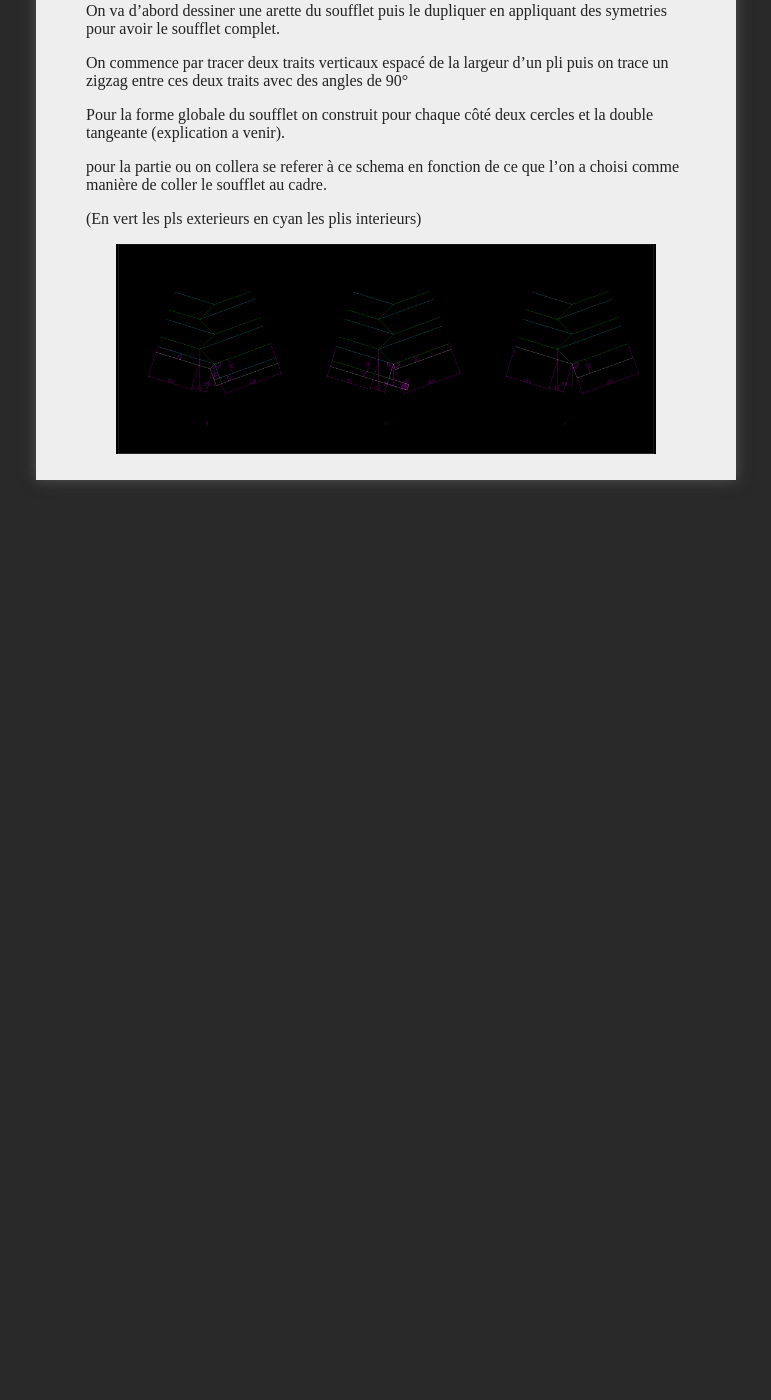
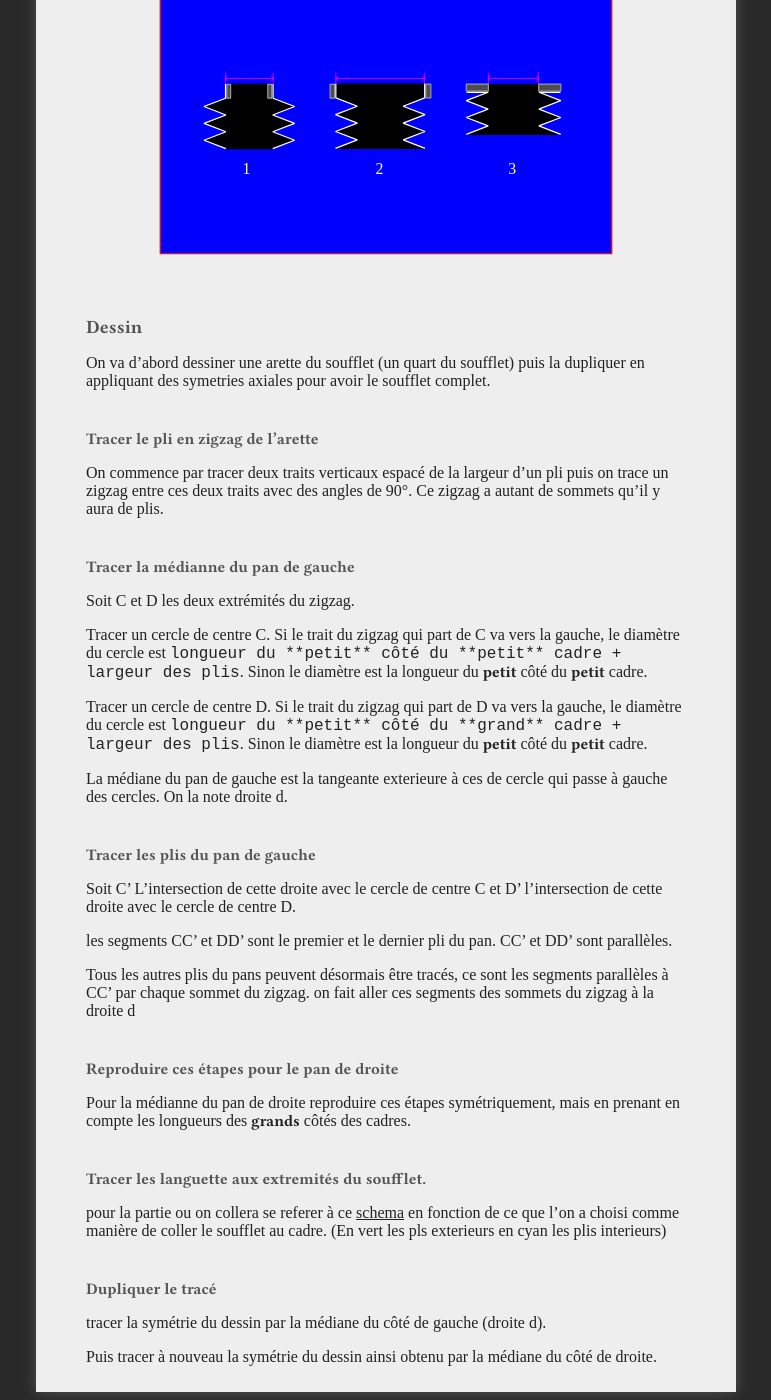
Before and after one commit to virginienokill/camera-obscura, a Jekyll site: the page built from contenu/soufflets.md, in a window 1280 px wide and 1400 px high, scrolled down 1166 px. Shown: the whole window, without its empty margins (254-1025 px from the left). Built offline with Jekyll 4.4.1, drawn with Linux system fonts in a browser that asks for light colours; nearby versions of some CDN libraries; some web fonts are replaced; our own code applies the rules of GitHub Pages for plain Markdown files; a script that is not in the unit is left out; the repository's description, which GitHub fills in, is left out; before the commit the page ends 1654 px from its top, so only the background shows below that; some of the changed text lies outside the part shown.

Commit message:
Update soufflets.md

```diff
--- a/contenu/soufflets.md
+++ b/contenu/soufflets.md
@@ -1,11 +1,23 @@
-# Dessiner un soufflet
+# Les soufflets
 
-On construit des soufflets coniques et rectangulaires
+Pour effectuer la mise au point et lorsque l'on change de focale, il faut changer la distance entre l'écran et l'optique.
+Or, quelque soit la position de l'optique par rapport à l'écran, il faut que la chambre reste hermetique à la lumière.
 
+Pour concilier étancheité du dispositif et possibilité varier la position relative des deux parties,
+la solution traditionnellement utilisée pour les chambres noires photographiques (mais aussi pour les accordéons et les autobus articulés) est celle du soufflet.
 
-## Préparation
+Bien que le choix du soufflet vienne apporter une solution très satisfaisante au problème décrit ci-dessus, il apporte aussi son lot de problèmes :
+- Le patron d'un soufflet est difficile à dessiner.
+- Le choix des materiaux est délicat (robustesse, souplesse, étanchéité, couleur)
+- La construction d'un soufflet est chronophage.
 
-Valeur à fixer avant de commencer :
+## Dessiner un soufflet
+
+On s'interesse ici à la construction de soufflets "coniques" et "rectangulaires".
+
+### Préparation
+
+Choix à faire avant de commencer :
 
 - taille du grand cadre
 - taille du petit cadre (côté objectif)
@@ -17,7 +29,7 @@
 
 Le nombre de pli determinera la longueur du soufflet minimum et maximum.
 
-Dans le cas d'un soufflet très peu conique la longeur du soufflet ouvert au max sera environ `nombre de plis × largeur des plus × 1/2`
+Dans le cas d'un soufflet très peu conique la longeur du soufflet ouvert au max sera environ `nombre de plis × largeur des plis × 1/2`
 
 La longeur du soufflet fermé au max sera environ `nombre de plis × épaisseur du carton × 2.5`
 
@@ -31,16 +43,46 @@
 
 ![schema collage soufflet](plans/collage-soufflet.svg)
 
-## Dessin
+### Dessin
 
-On va d'abord dessiner une arette du soufflet puis le dupliquer en appliquant des symetries pour avoir le soufflet complet.
+On va d'abord dessiner une arette du soufflet (un quart du soufflet) puis la dupliquer en appliquant des symetries axiales pour avoir le soufflet complet.
 
-On commence par tracer deux traits verticaux espacé de la largeur d'un pli puis on trace un zigzag entre ces deux traits avec des angles de 90°
+#### Tracer le pli en zigzag de l'arette
 
-Pour la forme globale du soufflet on construit pour chaque côté deux cercles et la double tangeante (explication a venir).
+On commence par tracer deux traits verticaux espacé de la largeur d'un pli puis on trace un zigzag entre ces deux traits avec des angles de 90°. Ce zigzag a autant de sommets qu'il y aura de plis.
 
-pour la partie ou on collera se referer à ce schema en fonction de ce que l'on a choisi comme manière de coller le soufflet au cadre.
+#### Tracer la médianne du pan de gauche
 
-(En vert les pls exterieurs en cyan les plis interieurs)
+Soit C et D les deux extrémités du zigzag.
 
-![schema collage soufflet](plans/collage-soufflet-patrons.png)
+Tracer un cercle de centre C.
+Si le trait du zigzag qui part de C va vers la gauche, le diamètre du cercle est `longueur du **petit** côté du **petit** cadre + largeur des plis`.
+Sinon le diamètre est la longueur du **petit** côté du **petit** cadre.
+
+Tracer un cercle de centre D.
+Si le trait du zigzag qui part de D va vers la gauche, le diamètre du cercle est `longueur du **petit** côté du **grand** cadre + largeur des plis`.
+Sinon le diamètre est la longueur du **petit** côté du **petit** cadre.
+
+La médiane du pan de gauche est la tangeante exterieure à ces de cercle qui passe à gauche des cercles. On la note droite d.
+
+#### Tracer les plis du pan de gauche
+
+Soit C' L'intersection de cette droite avec le cercle de centre C et D' l'intersection de cette droite avec le cercle de centre D.
+
+les segments CC' et DD' sont le premier et le dernier pli du pan. CC' et DD' sont parallèles.
+
+Tous les autres plis du pans peuvent désormais être tracés, ce sont les segments parallèles à CC' par chaque sommet du zigzag. on fait aller ces segments des sommets du zigzag à la droite d
+
+#### Reproduire ces étapes pour le pan de droite
+
+Pour la médianne du pan de droite reproduire ces étapes symétriquement, mais en prenant en compte les longueurs des **grands** côtés des cadres.
+
+#### Tracer les languette aux extremités du soufflet.
+
+pour la partie ou on collera se referer à ce [schema](plans/collage-soufflet-patrons.png) en fonction de ce que l'on a choisi comme manière de coller le soufflet au cadre. (En vert les pls exterieurs en cyan les plis interieurs)
+
+#### Dupliquer le tracé
+
+tracer la symétrie du dessin par la médiane du côté de gauche (droite d).
+
+Puis tracer à nouveau la symétrie du dessin ainsi obtenu par la médiane du côté de droite.
```
